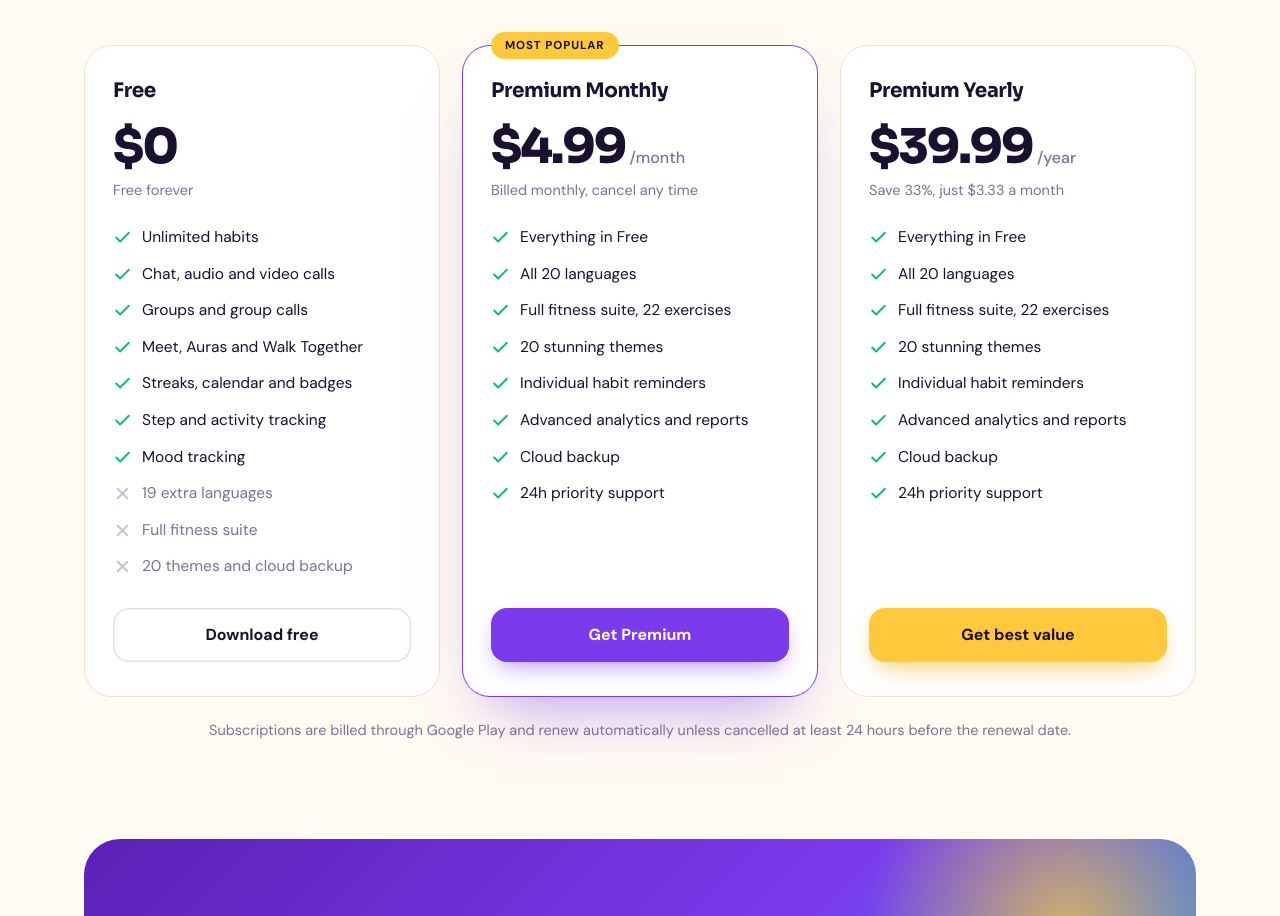
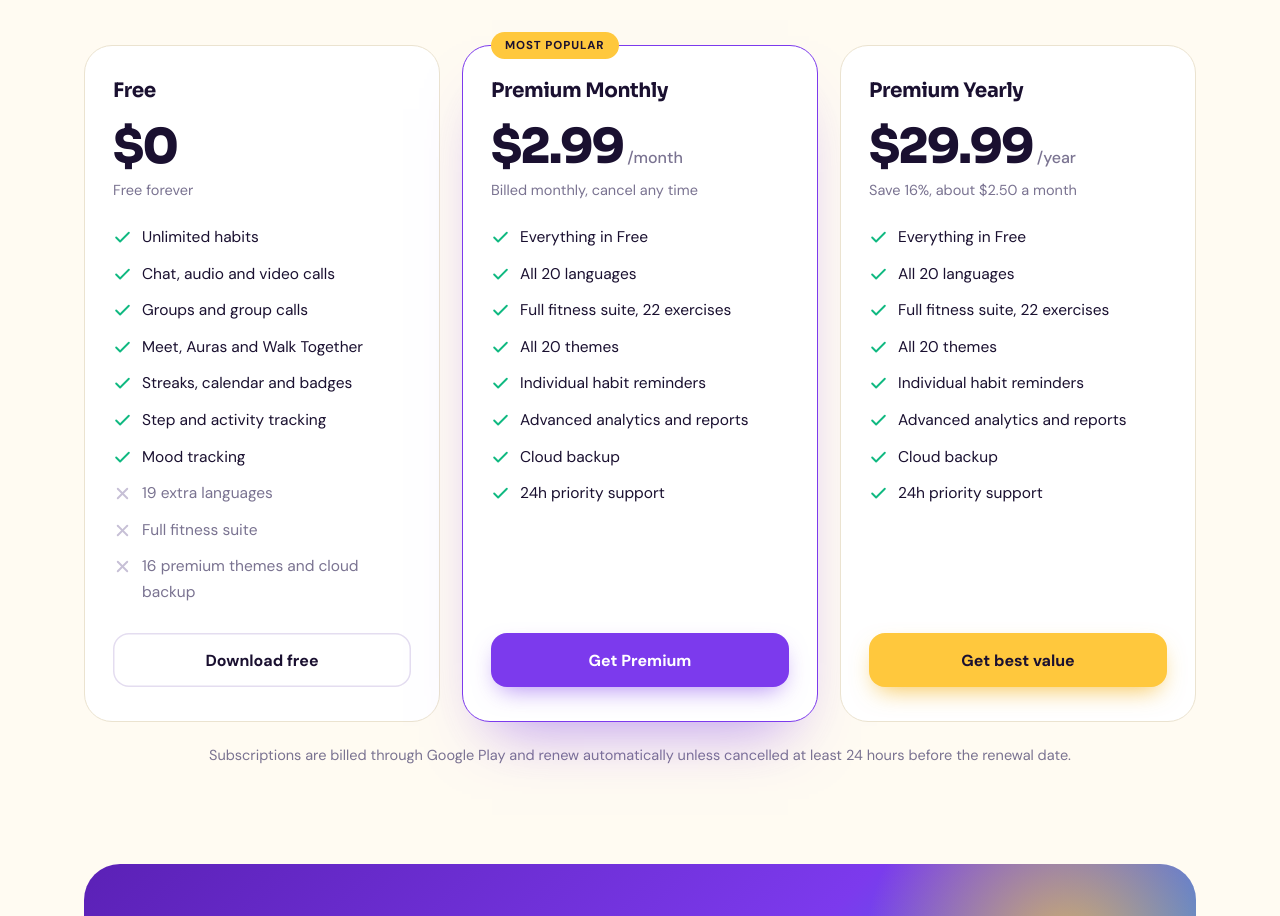
Before and after one commit to macmachines-spec/vivraapp.app, a plain HTML site: page index.html in a window 1280 px wide. Shown: the part 6077-6993 px from the top of the page. Drawn offline with Linux system fonts and the light colour scheme.

Commit message:
Update index.html

```diff
--- a/index.html
+++ b/index.html
@@ -506,19 +506,19 @@ footer a{text-decoration:none;color:rgba(255,255,255,.7)}footer a:hover{color:va
           <li><svg class="ico"><use href="#i-check"/></svg>Mood tracking</li>
           <li class="no"><svg class="ico"><use href="#i-x"/></svg>19 extra languages</li>
           <li class="no"><svg class="ico"><use href="#i-x"/></svg>Full fitness suite</li>
-          <li class="no"><svg class="ico"><use href="#i-x"/></svg>20 themes and cloud backup</li>
+          <li class="no"><svg class="ico"><use href="#i-x"/></svg>16 premium themes and cloud backup</li>
         </ul>
         <a class="btn btn-ghost" href="https://play.google.com/store/apps/details?id=com.macjohnson.vivra">Download free</a>
       </div>
       <div class="plan pop">
         <span class="badge">MOST POPULAR</span>
         <h3>Premium Monthly</h3>
-        <div class="price">$4.99<small> /month</small></div><div class="sub">Billed monthly, cancel any time</div>
+        <div class="price">$2.99<small> /month</small></div><div class="sub">Billed monthly, cancel any time</div>
         <ul>
           <li><svg class="ico"><use href="#i-check"/></svg>Everything in Free</li>
           <li><svg class="ico"><use href="#i-check"/></svg>All 20 languages</li>
           <li><svg class="ico"><use href="#i-check"/></svg>Full fitness suite, 22 exercises</li>
-          <li><svg class="ico"><use href="#i-check"/></svg>20 stunning themes</li>
+          <li><svg class="ico"><use href="#i-check"/></svg>All 20 themes</li>
           <li><svg class="ico"><use href="#i-check"/></svg>Individual habit reminders</li>
           <li><svg class="ico"><use href="#i-check"/></svg>Advanced analytics and reports</li>
           <li><svg class="ico"><use href="#i-check"/></svg>Cloud backup</li>
@@ -528,12 +528,12 @@ footer a{text-decoration:none;color:rgba(255,255,255,.7)}footer a:hover{color:va
       </div>
       <div class="plan">
         <h3>Premium Yearly</h3>
-        <div class="price">$39.99<small> /year</small></div><div class="sub">Save 33%, just $3.33 a month</div>
+        <div class="price">$29.99<small> /year</small></div><div class="sub">Save 16%, about $2.50 a month</div>
         <ul>
           <li><svg class="ico"><use href="#i-check"/></svg>Everything in Free</li>
           <li><svg class="ico"><use href="#i-check"/></svg>All 20 languages</li>
           <li><svg class="ico"><use href="#i-check"/></svg>Full fitness suite, 22 exercises</li>
-          <li><svg class="ico"><use href="#i-check"/></svg>20 stunning themes</li>
+          <li><svg class="ico"><use href="#i-check"/></svg>All 20 themes</li>
           <li><svg class="ico"><use href="#i-check"/></svg>Individual habit reminders</li>
           <li><svg class="ico"><use href="#i-check"/></svg>Advanced analytics and reports</li>
           <li><svg class="ico"><use href="#i-check"/></svg>Cloud backup</li>
```
